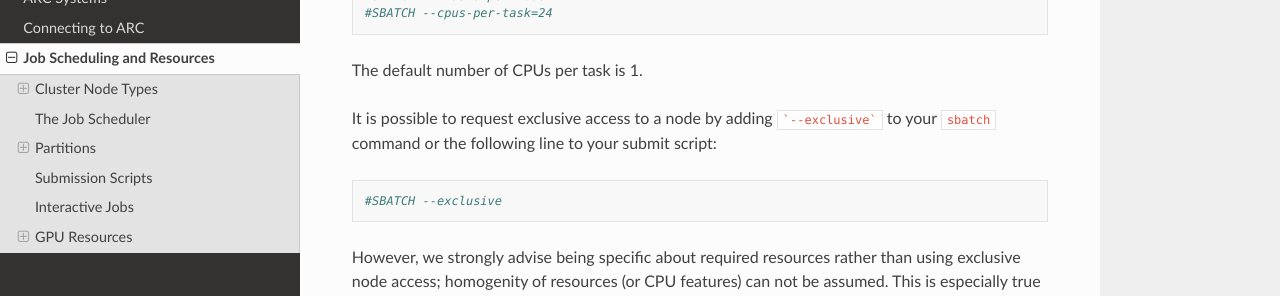
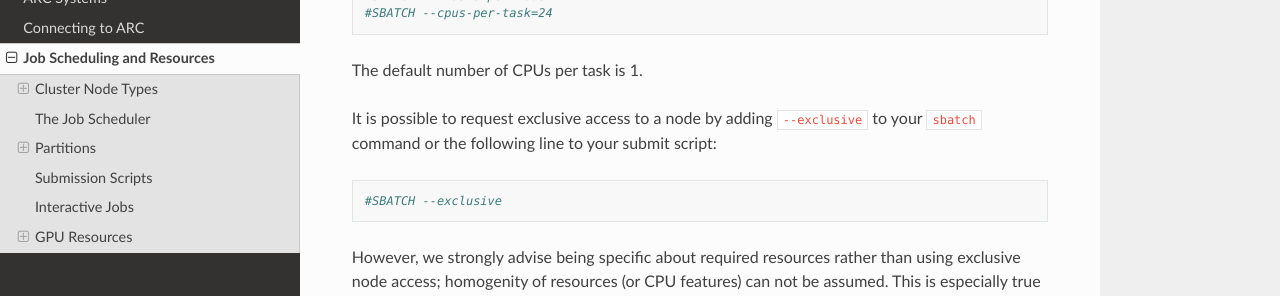
Before and after one commit to tina-friedrich/arc-user-guide, a Sphinx documentation site: the page built from docs/source/job-scheduling.rst, in a window 1280 px wide and 900 px high, scrolled down 1475 px. Shown: the part 147-443 px from the top of the window. Built offline with Sphinx 7.4.7 and the Read the Docs theme 2.0.0, drawn with Linux system fonts in a browser that asks for light colours.

````diff
--- a/docs/source/job-scheduling.rst
+++ b/docs/source/job-scheduling.rst
@@ -51,7 +51,7 @@ For a hybrid MPI/OpenMP job, where an MPI tasks spawns multiple CPU threads, the
 
 The default number of CPUs per task is 1.
 
-It is possible to request exclusive access to a node by adding ```--exclusive``` to your ``sbatch`` command or the following line to your submit script::
+It is possible to request exclusive access to a node by adding ``--exclusive`` to your ``sbatch`` command or the following line to your submit script::
 
     #SBATCH --exclusive
 
````
